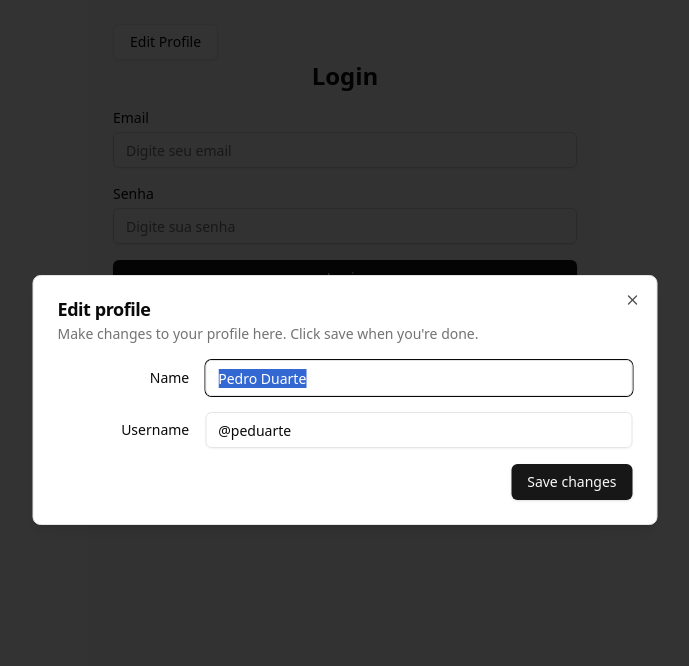
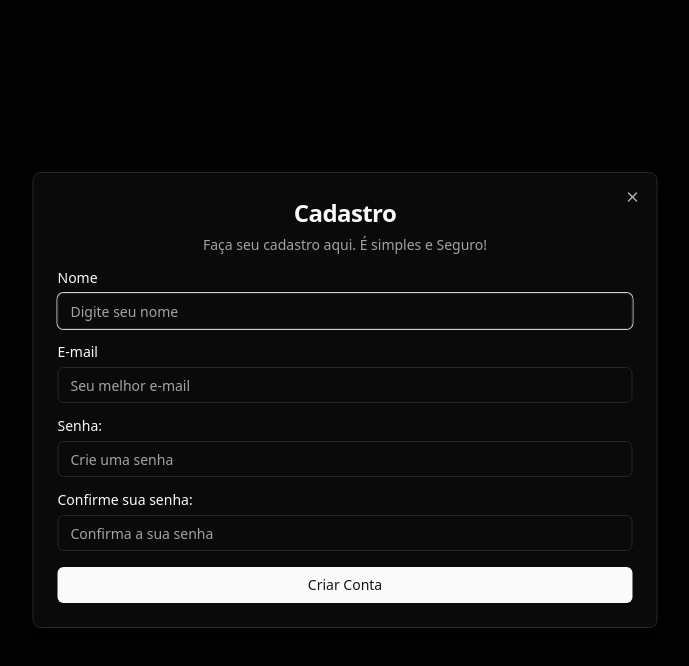
Before and after one commit to strvictor/Sistema-de-monitoramento-de-Hosts, a React (Vite) app in the folder frontend/: page / in a window 1280 px wide. Both pictures are taken after a click on the button "Cadastre-se agora!". Shown: the top 666 px of the page, without its empty margins (295-984 px from the left). Built offline with nearby package versions, Linux system fonts and the light colour scheme.

Commit message:
feat: implementar modo escuro e aprimorar layout da página de login e registro

```diff
--- a/frontend/index.html
+++ b/frontend/index.html
@@ -1,5 +1,5 @@
 <!doctype html>
-<html lang="pt-br">
+<html lang="pt-br" class="dark">
   <head>
     <meta charset="UTF-8" />
     <meta name="viewport" content="width=device-width, initial-scale=1.0" />
--- a/frontend/src/App.tsx
+++ b/frontend/src/App.tsx
@@ -2,8 +2,10 @@ import { LoginPage } from "./components/LoginPage";
 
 function App() {
   return (
-    <div className="p-6 max-w-lg mx-auto bg-gray-50 min-h-screen">
+    <div className= "flex items-center justify-center min-h-screen min-w-screen">
+      <div className="p-6 w-[625px] border-collapse border rounded-lg border-gray-2 bg-[#0A0A0A]">
       <LoginPage />
+      </div>
     </div>
   );
 }
--- a/frontend/src/components/LoginPage.tsx
+++ b/frontend/src/components/LoginPage.tsx
@@ -1,15 +1,9 @@
 import { useState } from "react";
 import { Button } from "./ui/button";
 import { Input } from "./ui/input";
-import { Label } from "./ui/label";
 import {
     Dialog,
     DialogContent,
-    DialogDescription,
-    DialogFooter,
-    DialogHeader,
-    DialogTitle,
-    DialogTrigger,
   } from "./ui/dialog"
 
 import { RegisterForm } from "./RegisterForm";  // Importando o componente RegisterForm
@@ -23,50 +17,6 @@ export function LoginPage() {
 
   return (
     <div>
-        <div>
-        <Dialog>
-            <DialogTrigger asChild>
-                <Button variant="outline">Edit Profile</Button>
-            </DialogTrigger>
-            <DialogContent className="sm:max-w-[625px]">
-                <DialogHeader>
-                    <div className="flex flex-col w-auto text-center gap-1.5">
-                        <DialogTitle className="text-2xl">Cadastro</DialogTitle>
-                        <DialogDescription>
-                            Faça seu cadastro aqui. É simples e Seguro!
-                        </DialogDescription>
-                    </div>
-                </DialogHeader>
-                <div className="grid gap-4 py-4">
-                    <div className="grid grid-cols-4 items-center gap-2">
-                        <Label htmlFor="name">Nome</Label>
-                        <Input id="name" placeholder="Digite seu nome" type="text" className="col-span-4" required/>
-                    </div>
-                    <div className="grid grid-cols-4 items-center gap-2">
-                        <Label htmlFor="email">E-mail</Label>
-                        <Input id="email" placeholder="Seu melhor e-mail" type="email" className="col-span-4" required/>
-                    </div>
-                    <div className="grid grid-cols-4 items-center gap-2">
-                        <Label htmlFor="email">Senha:</Label>
-                        <Input id="password" placeholder="Crie uma senha" type="password" className="col-span-4" minLength={8} required/>
-                    </div>
-                    <div className="grid grid-cols-4 items-center gap-2">
-                        <Label htmlFor="email">Confirme sua senha:</Label>
-                        <Input id="password" placeholder="Confirma a sua senha" type="password" className="col-span-4" minLength={8} required/>
-                    </div>
-                </div>
-                <div className="flex">
-                    <DialogFooter>
-                        <Button type="submit" className="pl-6 pr-6 pt-4 pb-4">Criar Conta</Button>
-                    </DialogFooter>
-                </div>
-            </DialogContent>
-            </Dialog>
-        </div>
-
-
-
-
       <h1 className="text-2xl font-bold text-center mb-4">Login</h1>
       <form
         onSubmit={(e) => {
@@ -118,10 +68,9 @@ export function LoginPage() {
         </Button>
       </div>
 
-      {/* O Dialog do ShadCN que agora inclui o RegisterForm */}
-      <Dialog open={isModalOpen} onClose={() => setIsModalOpen(false)}>
+      <Dialog open={isModalOpen} onOpenChange={() => setIsModalOpen(false)}>
         <DialogContent  className="sm:max-w-[625px]">
-            <RegisterForm />  {/* Exibindo o formulário de cadastro */}
+            <RegisterForm />
         </DialogContent>
       </Dialog>
     </div>
--- a/frontend/src/components/RegisterForm.tsx
+++ b/frontend/src/components/RegisterForm.tsx
@@ -19,29 +19,36 @@ export function RegisterForm() {
 
   return (
     <div>
-        <DialogHeader>
-        <DialogTitle>Edit profile</DialogTitle>
-        <DialogDescription>
-            Make changes to your profile here. Click save when you're done.
-        </DialogDescription>
+       <DialogHeader>
+        <div className="flex flex-col w-auto text-center gap-1.5">
+          <DialogTitle className="text-2xl">Cadastro</DialogTitle>
+            <DialogDescription>
+              Faça seu cadastro aqui. É simples e Seguro!
+            </DialogDescription>
+        </div>
         </DialogHeader>
         <div className="grid gap-4 py-4">
-        <div className="grid grid-cols-4 items-center gap-4">
-            <Label htmlFor="name" className="text-right">
-            Name
-            </Label>
-            <Input id="name" value="Pedro Duarte" className="col-span-3" />
+          <div className="grid grid-cols-4 items-center gap-2">
+            <Label htmlFor="name">Nome</Label>
+            <Input id="name" placeholder="Digite seu nome" type="text" className="col-span-4" required/>
         </div>
-        <div className="grid grid-cols-4 items-center gap-4">
-            <Label htmlFor="username" className="text-right">
-            Username
-            </Label>
-            <Input id="username" value="@peduarte" className="col-span-3" />
+        <div className="grid grid-cols-4 items-center gap-2">
+          <Label htmlFor="email">E-mail</Label>
+          <Input id="email" placeholder="Seu melhor e-mail" type="email" className="col-span-4" required/>
         </div>
+        <div className="grid grid-cols-4 items-center gap-2">
+          <Label htmlFor="email">Senha:</Label>
+          <Input id="password" placeholder="Crie uma senha" type="password" className="col-span-4" minLength={8} required/>
         </div>
-        <DialogFooter>
-        <Button type="submit">Save changes</Button>
-        </DialogFooter>
+        <div className="grid grid-cols-4 items-center gap-2">
+          <Label htmlFor="email">Confirme sua senha:</Label>
+          <Input id="password" placeholder="Confirma a sua senha" type="password" className="col-span-4" minLength={8} required/>
+        </div>
+      </div>
+
+      <DialogFooter className="w-full">
+          <Button type="submit" className="w-full">Criar Conta</Button>
+      </DialogFooter>
     </div>
   );
 }
--- a/frontend/src/index.css
+++ b/frontend/src/index.css
@@ -1,6 +1,7 @@
 @tailwind base;
 @tailwind components;
 @tailwind utilities;
+
 @layer base {
   :root {
     --background: 0 0% 100%;
--- a/frontend/tailwind.config.js
+++ b/frontend/tailwind.config.js
@@ -2,7 +2,7 @@ import tailwindcssAnimate from "tailwindcss-animate";
 
 /** @type {import('tailwindcss').Config} */
 export default {
-  darkMode: ["class"],
+  darkMode: "class",
   content: ["./index.html", "./src/**/*.{ts,tsx,js,jsx}"],
   theme: {
     extend: {
```
